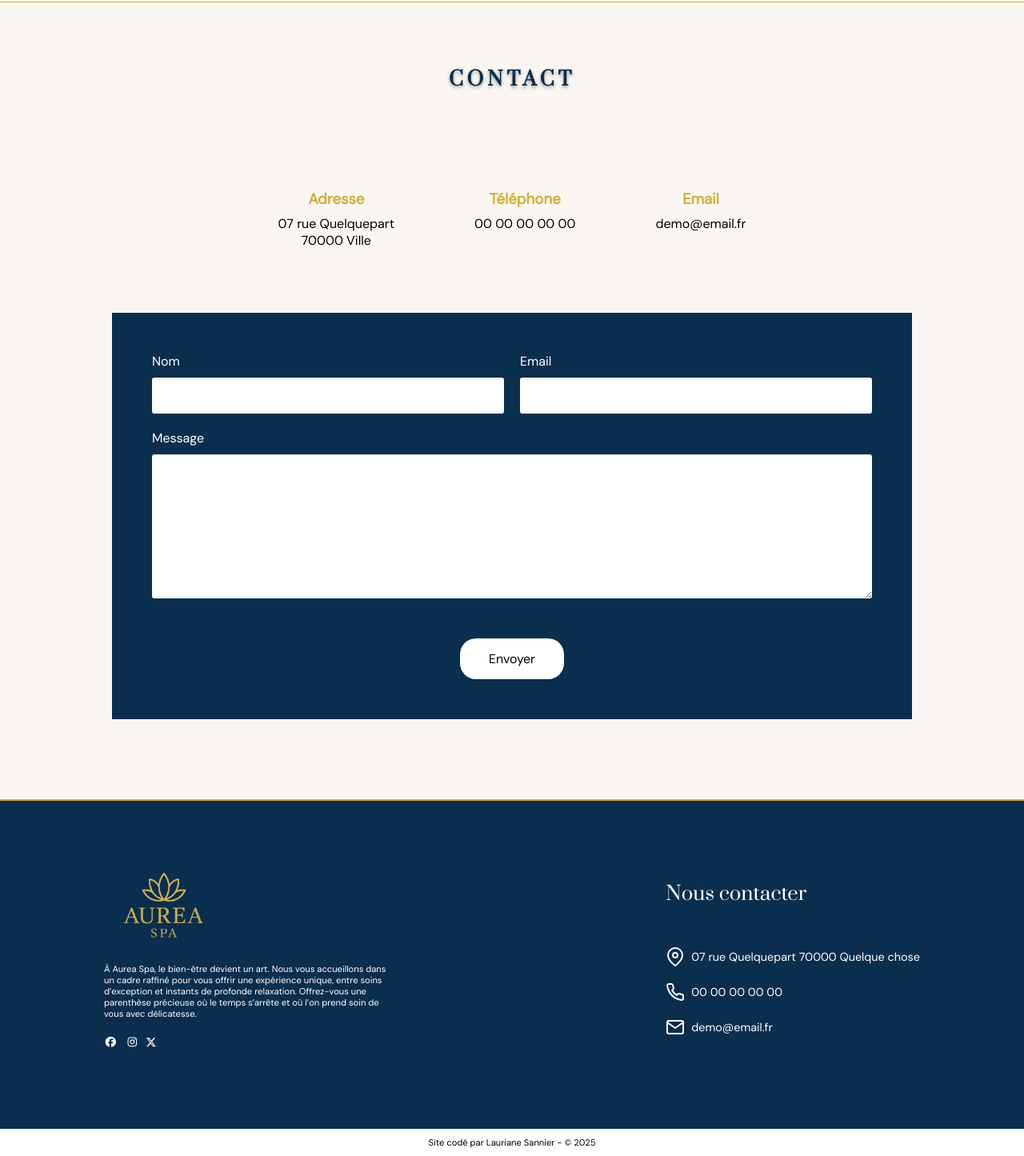
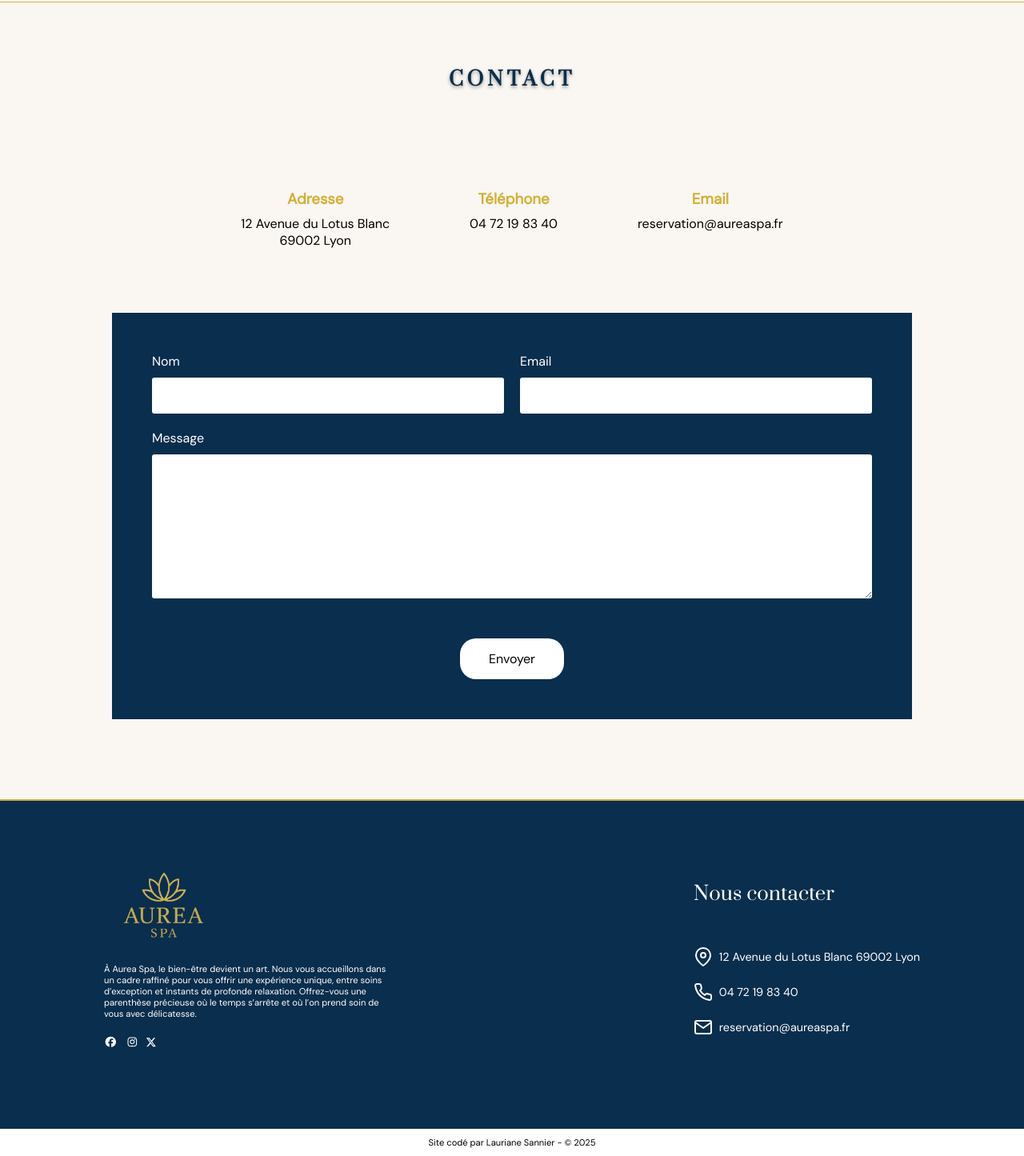
Before and after one commit to lolliproductions/Aurea-Spa, a plain HTML site: page contact.html in a window 1280 px wide. Shown: the part 193-1638 px from the top of the page at 80% size. Drawn offline with nearby package versions, Linux system fonts and the light colour scheme.

Commit message:
Changement d'adresse

```diff
--- a/contact.html
+++ b/contact.html
@@ -38,15 +38,15 @@
         <div class="contact-info">
   <div>
     <h3>Adresse</h3>
-    <p>07 rue Quelquepart<br>70000 Ville</p>
+    <p>12 Avenue du Lotus Blanc<br>69002 Lyon</p>
   </div>
   <div>
     <h3>Téléphone</h3>
-    <p>00 00 00 00 00</p>
+    <p>04 72 19 83 40</p>
   </div>
   <div>
     <h3>Email</h3>
-    <p>demo@email.fr</p>
+    <p>reservation@aureaspa.fr</p>
   </div>
 </div>
 
@@ -92,15 +92,15 @@ relaxation. Offrez-vous une parenthèse précieuse où le temps s’arrête et o
             <div class="contact-item">
     <svg xmlns="http://www.w3.org/2000/svg" width="24" height="24" viewBox="0 0 24 24" fill="none" stroke="currentColor"
     stroke-width="2" stroke-linecap="round" stroke-linejoin="round" class="feather feather-map-pin"><path d="M21 10c0 7-9 13-9 13s-9-6-9-13a9 9 0 0 1 18 0z"></path><circle cx="12" cy="10" r="3" class="icon"></circle></svg>
-     <p class="text_footer">07 rue Quelquepart 70000 Quelque chose</p></div>
+     <p class="text_footer">12 Avenue du Lotus Blanc 69002 Lyon</p></div>
      <div class="contact-item">
 <svg xmlns="http://www.w3.org/2000/svg" width="24" height="24" viewBox="0 0 24 24" fill="none" stroke="currentColor"
 stroke-width="2" stroke-linecap="round" stroke-linejoin="round" class="feather feather-phone"><path d="M22 16.92v3a2 2 0 0 1-2.18 2 19.79 19.79 0 0 1-8.63-3.07 19.5 19.5 0 0 1-6-6 19.79 19.79 0 0 1-3.07-8.67A2 2 0 0 1 4.11 2h3a2 2 0 0 1 2 1.72 12.84 12.84 0 0 0 .7 2.81 2 2 0 0 1-.45 2.11L8.09 9.91a16 16 0 0 0 6 6l1.27-1.27a2 2 0 0 1 2.11-.45 12.84 12.84 0 0 0 2.81.7A2 2 0 0 1 22 16.92z" class="icon"></path></svg>
-<p class="text_footer">00 00 00 00 00</p></div>
+<p class="text_footer">04 72 19 83 40</p></div>
 <div class="contact-item">
 <svg xmlns="http://www.w3.org/2000/svg" width="24" height="24" viewBox="0 0 24 24" fill="none" stroke="currentColor"
 stroke-width="2" stroke-linecap="round" stroke-linejoin="round" class="feather feather-mail"><path d="M4 4h16c1.1 0 2 .9 2 2v12c0 1.1-.9 2-2 2H4c-1.1 0-2-.9-2-2V6c0-1.1.9-2 2-2z"></path><polyline points="22,6 12,13 2,6" class="icon"></polyline></svg>
-<p class="text_footer">demo@email.fr</p></div>
+<p class="text_footer">reservation@aureaspa.fr</p></div>
         </div>
 </div>
 </section>
```
Also changed, not shown: index.html (+3 -3 lines), services.html (+3 -3 lines), tarifs.html (+3 -3 lines).
